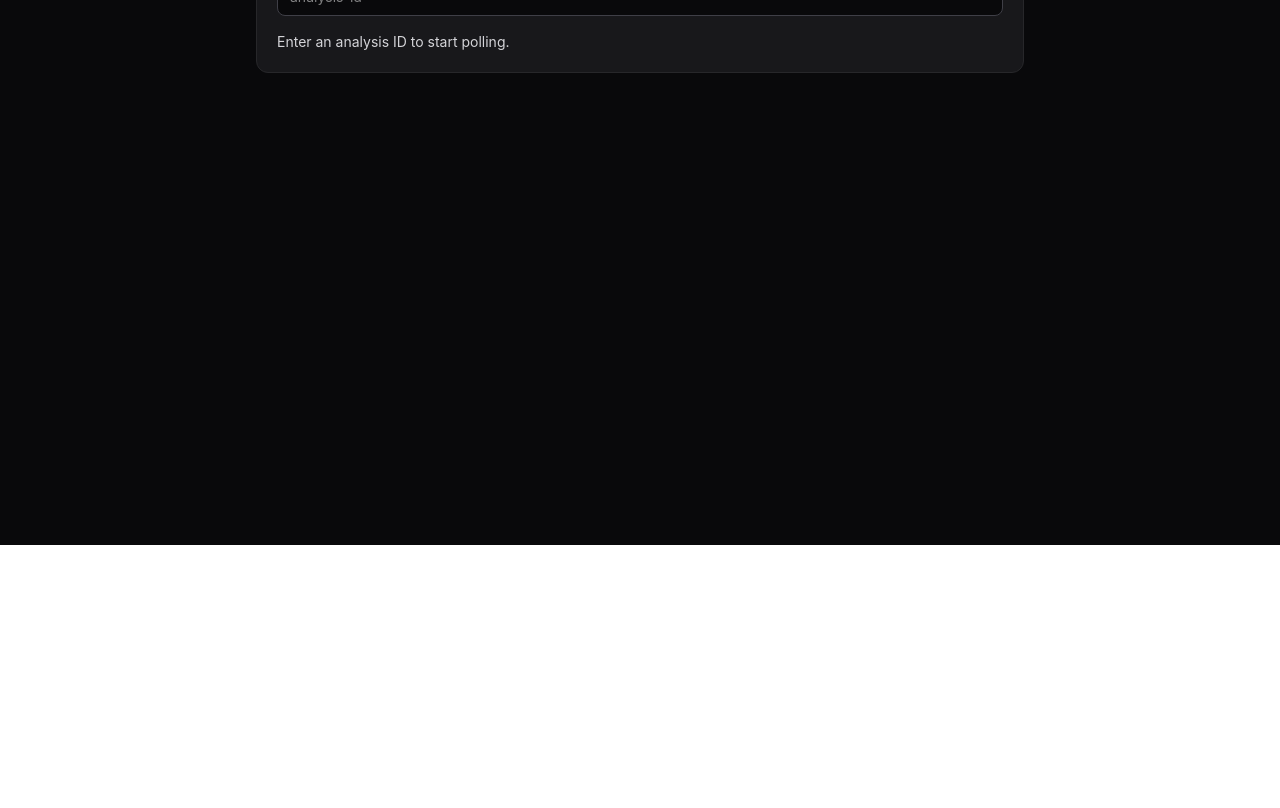
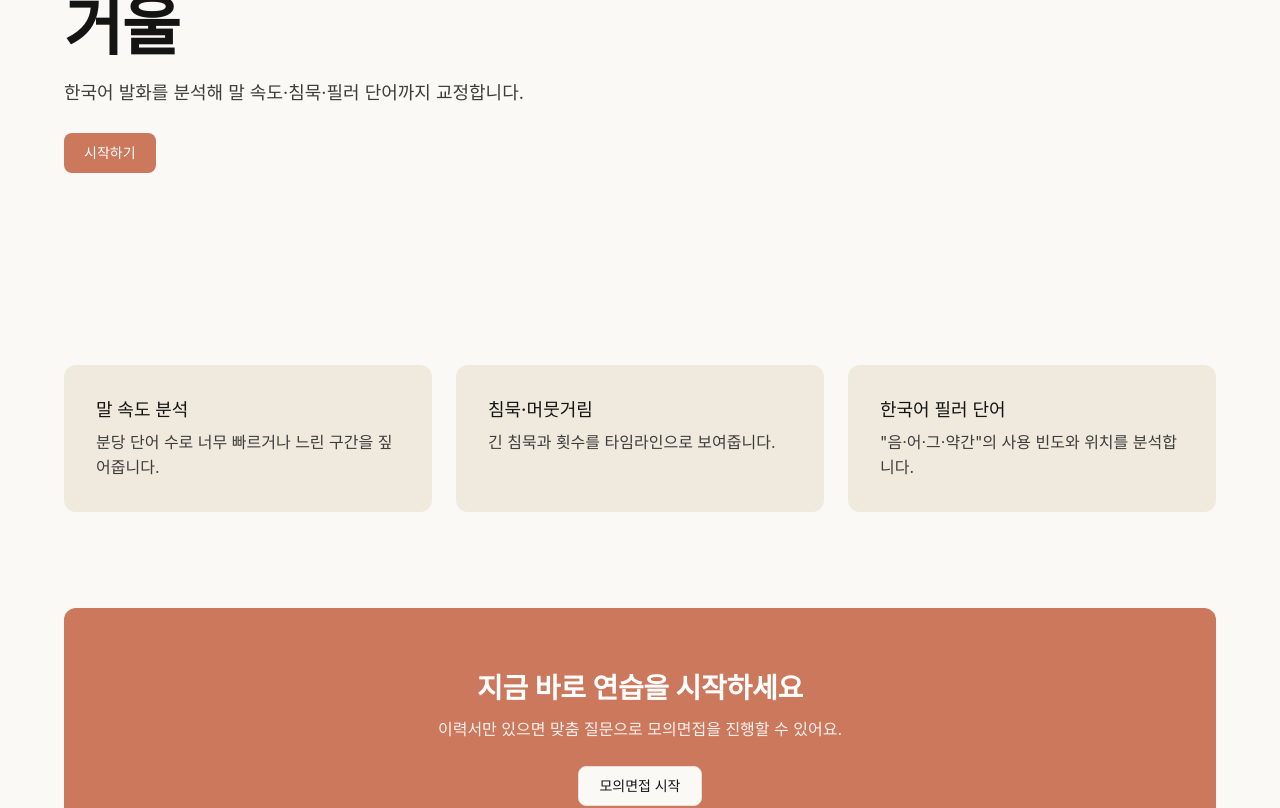
Before and after one commit to Parapara-Sejong/speech-mirror, a React (Vite) app in the folder frontend/: page / in a window 1280 px wide. Shown: the part 300-1108 px from the top of the page. Before the commit the page ends 845 px from the top, so only its background shows below. Built offline with nearby package versions, Linux system fonts and the light colour scheme; no server answers; a web font is replaced by a local one.

Commit message:
feat : 홈 화면 추가 및 라우팅 재편(/=홈, /dev=폴링 stub) #10

```diff
--- a/frontend/src/App.tsx
+++ b/frontend/src/App.tsx
@@ -1,6 +1,7 @@
 import { BrowserRouter, Link, Route, Routes } from 'react-router-dom';
 
 import { AnalysisPage } from './pages/AnalysisPage';
+import { HomePage } from './pages/HomePage';
 import { ResultPage } from './pages/ResultPage';
 import { ShowcasePage } from './pages/ShowcasePage';
 
@@ -9,7 +10,7 @@ function App() {
     <BrowserRouter>
       <nav className="flex gap-4 border-b border-hairline bg-canvas px-6 py-3 text-nav-link">
         <Link to="/" className="text-ink">
-          Analysis
+          Home
         </Link>
         <Link to="/result" className="text-ink">
           Result
@@ -19,9 +20,10 @@ function App() {
         </Link>
       </nav>
       <Routes>
-        <Route path="/" element={<AnalysisPage />} />
+        <Route path="/" element={<HomePage />} />
         <Route path="/result" element={<ResultPage />} />
         <Route path="/showcase" element={<ShowcasePage />} />
+        <Route path="/dev" element={<AnalysisPage />} />
       </Routes>
     </BrowserRouter>
   );
--- /dev/null
+++ b/frontend/src/pages/HomePage.tsx
@@ -0,0 +1,45 @@
+import { useNavigate } from 'react-router-dom';
+
+import { CtaBand } from '../components/sections/CtaBand';
+import { Footer } from '../components/sections/Footer';
+import { HeroBand } from '../components/sections/HeroBand';
+import { Button } from '../components/ui/Button';
+import { FeatureCard } from '../components/ui/FeatureCard';
+
+export function HomePage() {
+  const navigate = useNavigate();
+
+  return (
+    <main className="min-h-screen bg-canvas text-body">
+      <div className="mx-auto flex max-w-[1200px] flex-col gap-section px-6 py-12">
+        <HeroBand
+          eyebrow="AI 발화 코칭"
+          title="당신의 면접을 비추는 거울"
+          subtitle="한국어 발화를 분석해 말 속도·침묵·필러 단어까지 교정합니다."
+          actions={<Button onClick={() => navigate('/upload')}>시작하기</Button>}
+        />
+        <section className="grid grid-cols-1 gap-6 md:grid-cols-3">
+          <FeatureCard title="말 속도 분석">
+            분당 단어 수로 너무 빠르거나 느린 구간을 짚어줍니다.
+          </FeatureCard>
+          <FeatureCard title="침묵·머뭇거림">
+            긴 침묵과 횟수를 타임라인으로 보여줍니다.
+          </FeatureCard>
+          <FeatureCard title="한국어 필러 단어">
+            "음·어·그·약간"의 사용 빈도와 위치를 분석합니다.
+          </FeatureCard>
+        </section>
+        <CtaBand
+          title="지금 바로 연습을 시작하세요"
+          subtitle="이력서만 있으면 맞춤 질문으로 모의면접을 진행할 수 있어요."
+          action={
+            <Button variant="secondary" onClick={() => navigate('/upload')}>
+              모의면접 시작
+            </Button>
+          }
+        />
+        <Footer />
+      </div>
+    </main>
+  );
+}
```
